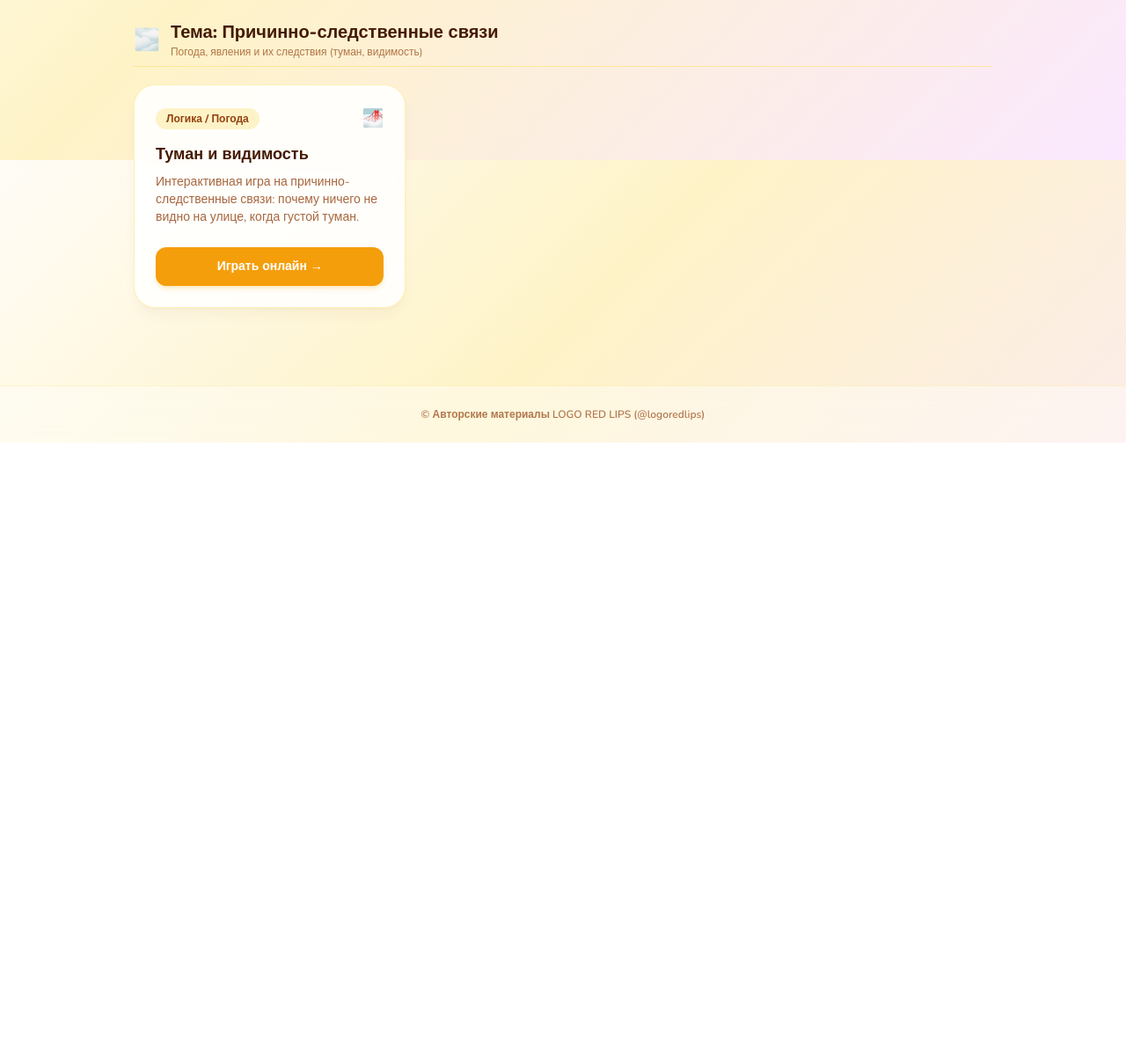
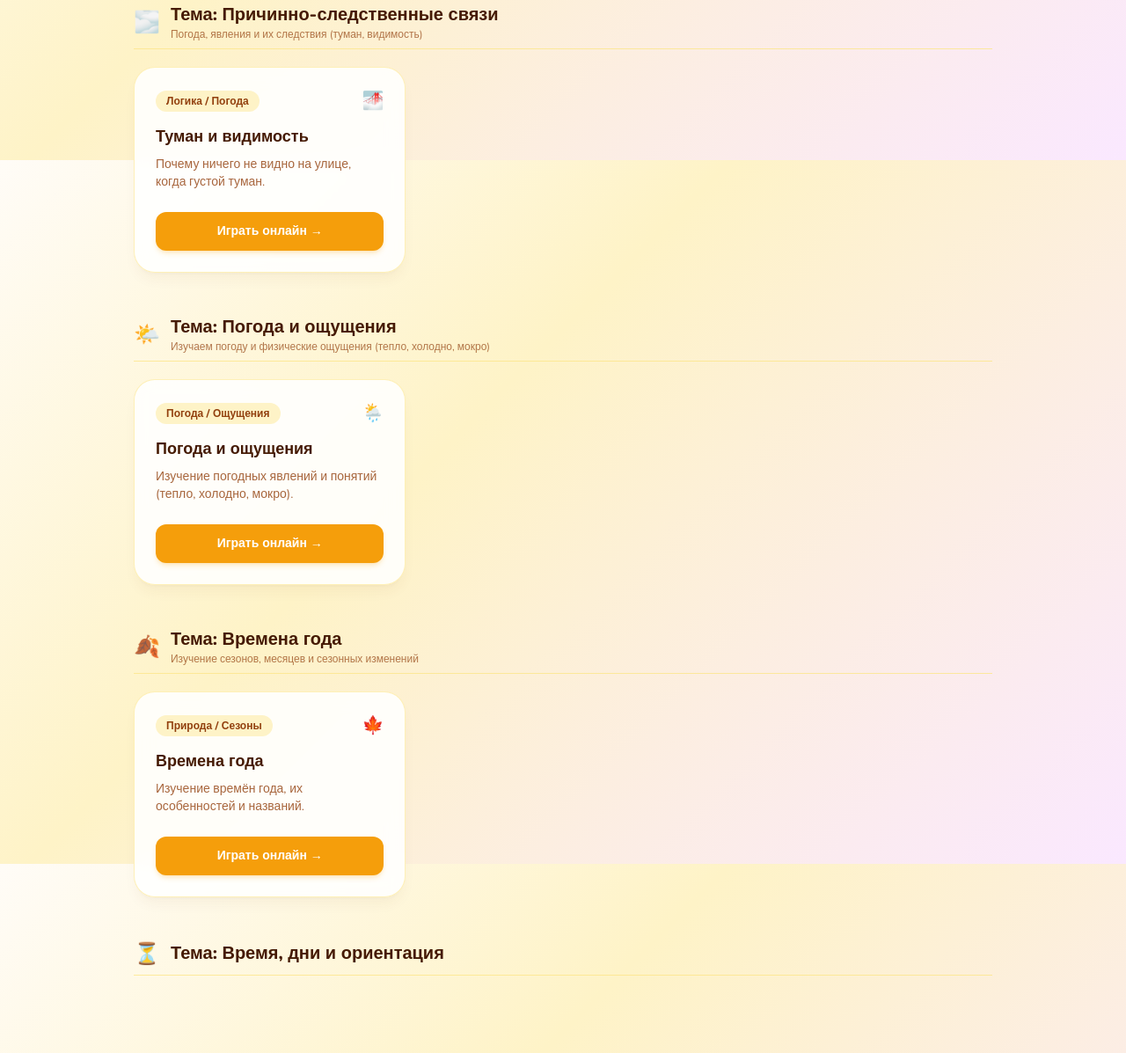
Before and after one commit to tanyavolinets10-arch/games, a plain HTML site: page russian.html in a window 1280 px wide. Shown: the part 618-1815 px from the top of the page at 88% size. Before the commit the page ends 1121 px from the top, so only its background shows below. Drawn offline with nearby package versions, Linux system fonts and the light colour scheme.

Commit message:
Update russian.html

```diff
--- a/russian.html
+++ b/russian.html
@@ -55,9 +55,7 @@
                     <p class="text-xs text-amber-800/70">Изучение предметов одежды, слуховое восприятие и игра-магазин</p>
                 </div>
             </div>
-
             <div class="grid grid-cols-1 md:grid-cols-2 lg:grid-cols-3 gap-6">
-                <!-- Игра 1: Лексика одежды -->
                 <div class="cozy-card rounded-3xl p-6 border border-amber-200/60 shadow-lg shadow-amber-900/5 flex flex-col justify-between">
                     <div>
                         <div class="flex justify-between items-center mb-3">
@@ -66,15 +64,13 @@
                         </div>
                         <h4 class="text-lg font-black text-amber-950 mb-2">Учим названия одежды</h4>
                         <p class="text-amber-800/80 text-sm mb-6 font-medium">
-                            2 раунда на закрепление: сопоставление картинок и озвученных вариантов (платье, шарф, штаны, ботинки, дождевик, сапоги).
+                            2 раунда на закрепление (платье, шарф, штаны, ботинки, дождевик, сапоги).
                         </p>
                     </div>
                     <a href="ru_clothes_words.html" target="_blank" class="block text-center w-full bg-amber-500 hover:bg-amber-600 text-white font-bold py-3 px-4 rounded-xl transition shadow-md shadow-amber-500/20 text-sm">
                         Играть онлайн →
                     </a>
                 </div>
-
-                <!-- Игра 2: Магазин одежды -->
                 <div class="cozy-card rounded-3xl p-6 border border-amber-200/60 shadow-lg shadow-amber-900/5 flex flex-col justify-between">
                     <div>
                         <div class="flex justify-between items-center mb-3">
@@ -83,7 +79,7 @@
                         </div>
                         <h4 class="text-lg font-black text-amber-950 mb-2">Магазин одежды</h4>
                         <p class="text-amber-800/80 text-sm mb-6 font-medium">
-                            Слушаем список покупок на русском языке и находим нужные вещи на большой витрине магазина.
+                            Слушаем список покупок и находим нужные вещи на витрине магазина.
                         </p>
                     </div>
                     <a href="ru_clothes_shop.html" target="_blank" class="block text-center w-full bg-amber-500 hover:bg-amber-600 text-white font-bold py-3 px-4 rounded-xl transition shadow-md shadow-amber-500/20 text-sm">
@@ -93,7 +89,7 @@
             </div>
         </section>
 
-        <!-- БЛОК: ПРИЧИННО-СЛЕДСТВЕННЫЕ СВЯЗИ -->
+        <!-- ================= БЛОК: ПРИЧИННО-СЛЕДСТВЕННЫЕ СВЯЗИ ================= -->
         <section class="mb-12">
             <div class="flex items-center gap-3 mb-5 border-b border-amber-200/80 pb-2">
                 <span class="text-2xl">🌫️</span>
@@ -111,7 +107,7 @@
                         </div>
                         <h4 class="text-lg font-black text-amber-950 mb-2">Туман и видимость</h4>
                         <p class="text-amber-800/80 text-sm mb-6 font-medium">
-                            Интерактивная игра на причинно-следственные связи: почему ничего не видно на улице, когда густой туман.
+                            Почему ничего не видно на улице, когда густой туман.
                         </p>
                     </div>
                     <a href="ru_cause_fog.html" target="_blank" class="block text-center w-full bg-amber-500 hover:bg-amber-600 text-white font-bold py-3 px-4 rounded-xl transition shadow-md shadow-amber-500/20 text-sm">
@@ -121,18 +117,66 @@
             </div>
         </section>
 
-    </main>
+        <!-- ================= БЛОК: ПОГОДА И ОЩУЩЕНИЯ ================= -->
+        <section class="mb-12">
+            <div class="flex items-center gap-3 mb-5 border-b border-amber-200/80 pb-2">
+                <span class="text-2xl">🌤️</span>
+                <div>
+                    <h3 class="text-xl font-extrabold text-amber-950">Тема: Погода и ощущения</h3>
+                    <p class="text-xs text-amber-800/70">Изучаем погоду и физические ощущения (тепло, холодно, мокро)</p>
+                </div>
+            </div>
+            <div class="grid grid-cols-1 md:grid-cols-2 lg:grid-cols-3 gap-6">
+                <div class="cozy-card rounded-3xl p-6 border border-amber-200/60 shadow-lg shadow-amber-900/5 flex flex-col justify-between">
+                    <div>
+                        <div class="flex justify-between items-center mb-3">
+                            <span class="text-xs font-extrabold bg-amber-100 text-amber-800 px-3 py-1 rounded-full">Погода / Ощущения</span>
+                            <span class="text-xl">🌦️</span>
+                        </div>
+                        <h4 class="text-lg font-black text-amber-950 mb-2">Погода и ощущения</h4>
+                        <p class="text-amber-800/80 text-sm mb-6 font-medium">
+                            Изучение погодных явлений и понятий (тепло, холодно, мокро).
+                        </p>
+                    </div>
+                    <a href="ru_weather.html" target="_blank" class="block text-center w-full bg-amber-500 hover:bg-amber-600 text-white font-bold py-3 px-4 rounded-xl transition shadow-md shadow-amber-500/20 text-sm">
+                        Играть онлайн →
+                    </a>
+                </div>
+            </div>
+        </section>
 
-    <footer class="py-6 text-center text-xs text-amber-800/70 backdrop-blur-md bg-white/40 border-t border-amber-200/40">
-        <p class="font-semibold">© Авторские материалы LOGO RED LIPS (@logoredlips)</p>
-    </footer>
+        <!-- ================= БЛОК: ВРЕМЕНА ГОДА ================= -->
+        <section class="mb-12">
+            <div class="flex items-center gap-3 mb-5 border-b border-amber-200/80 pb-2">
+                <span class="text-2xl">🍂</span>
+                <div>
+                    <h3 class="text-xl font-extrabold text-amber-950">Тема: Времена года</h3>
+                    <p class="text-xs text-amber-800/70">Изучение сезонов, месяцев и сезонных изменений</p>
+                </div>
+            </div>
+            <div class="grid grid-cols-1 md:grid-cols-2 lg:grid-cols-3 gap-6">
+                <div class="cozy-card rounded-3xl p-6 border border-amber-200/60 shadow-lg shadow-amber-900/5 flex flex-col justify-between">
+                    <div>
+                        <div class="flex justify-between items-center mb-3">
+                            <span class="text-xs font-extrabold bg-amber-100 text-amber-800 px-3 py-1 rounded-full">Природа / Сезоны</span>
+                            <span class="text-xl">🍁</span>
+                        </div>
+                        <h4 class="text-lg font-black text-amber-950 mb-2">Времена года</h4>
+                        <p class="text-amber-800/80 text-sm mb-6 font-medium">
+                            Изучение времён года, их особенностей и названий.
+                        </p>
+                    </div>
+                    <a href="ru_seasons.html" target="_blank" class="block text-center w-full bg-amber-500 hover:bg-amber-600 text-white font-bold py-3 px-4 rounded-xl transition shadow-md shadow-amber-500/20 text-sm">
+                        Играть онлайн →
+                    </a>
+                </div>
+            </div>
+        </section>
 
-    <script>
-        document.addEventListener('keydown', function (e) {
-            if (e.keyCode === 123 || (e.ctrlKey && e.shiftKey && (e.keyCode === 73 || e.keyCode === 74)) || (e.ctrlKey && (e.keyCode === 85 || e.keyCode === 83))) {
-                e.preventDefault();
-            }
-        });
-    </script>
-</body>
-</html>
+        <!-- ================= БЛОК: ВРЕМЯ И ОРИЕНТАЦИЯ ================= -->
+        <section class="mb-12">
+            <div class="flex items-center gap-3 mb-5 border-b border-amber-200/80 pb-2">
+                <span class="text-2xl">⏳</span>
+                <div>
+                    <h3 class="text-xl font-extrabold text-amber-950">Тема: Время, дни и ориентация</h3>
+                    <p class="text-xs text-amber-800/7
```
